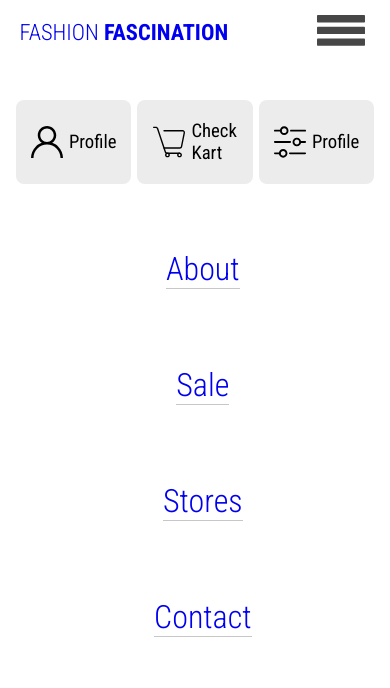
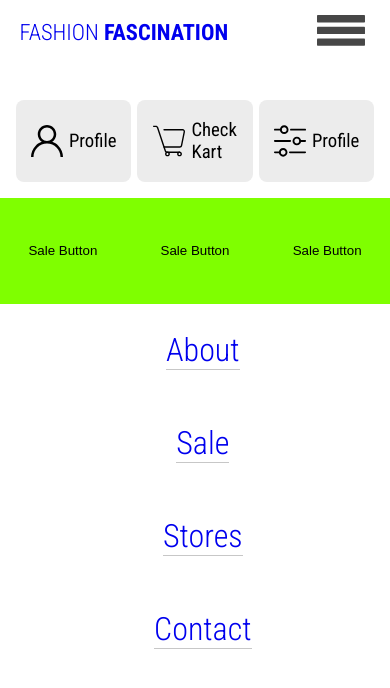
Before and after one commit to MarcelNDG/Fashion-2, a React (Create React App) app: page / in a window 390 px wide. Both pictures are taken after a click on the button 340 px from the left and 32 px from the top of the page. Shown: the top 688 px of the page. Built offline with nearby package versions, Linux system fonts and the light colour scheme.

Commit message:
Sales buttons mobile

```diff
--- a/src/App.css
+++ b/src/App.css
@@ -53,7 +53,6 @@ body{
   }
 
   /* -- Mobile menu  -- */
-
   .sideMenu{
     position: absolute;
     flex-direction: column;
@@ -68,6 +67,7 @@ body{
   }
 
 
+  /* -- Side profile menu  -- */
  .sideProfile{
    display: grid;
    grid-template-columns: 1fr 1fr 1fr;
@@ -106,8 +106,18 @@ body{
   padding: 0;
  }
 
- /* -- Side content big buttons --*/
+ /* -- Side content sales  --*/
+ .sideSales{
+   display: grid;
+   grid-template-columns: 1fr 1fr 1fr;
+   grid-gap: 0.4rem;
+   height:20vh;
+   background-color: chartreuse;
+ }
 
+
+
+ /* -- Side content main menu --*/
  .sideContent{
   display: grid;
   justify-content: center;
--- a/src/components/SideMenu.js
+++ b/src/components/SideMenu.js
@@ -6,8 +6,6 @@ import { Link } from 'react-router-dom'
 import { ReactComponent as ProfileBtn } from '../icon/usermenu.svg'
 import { ReactComponent as Kart } from '../icon/shopping-cart.svg'
 import { ReactComponent as ConfigBtn } from '../icon/setting-lines.svg'
-
-
 
 const SideMenu = () => {
     return (
@@ -18,8 +16,7 @@ const SideMenu = () => {
                     <button className='userButtonMobile'>
                         <ProfileBtn />
                     </button>
-                    <h3>Profile
-            </h3>
+                        <h3>Profile</h3>
                 </div>
                 <div className='profileIconMobile'>
                     <button className='userButtonMobile'>
@@ -34,17 +31,17 @@ const SideMenu = () => {
                     <button className='userButtonMobile'>
                         <ConfigBtn />
                     </button>
-                    <h3>Profile
-            </h3>
+                        <h3>Profile</h3>
+                </div>
             </div>
 
-            <button> </button>
-            <button> </button>
-
+            <div className='sideSales'>
+                <button>Sale Button</button>
+                <button>Sale Button</button>
+                <button>Sale Button</button>
             </div>
 
             <div className='sideContent'>
-
                 <button >
                     <Link to='/About' className='sideBtn'>About</Link >
                     </button>
@@ -57,7 +54,6 @@ const SideMenu = () => {
                 <button>
                     <Link to='/Contact' className='sideBtn'>Contact</Link>
                 </button>
-
             </div>
         </div>
         </>
```
Lines whose indentation alone changed are shown as unchanged.
